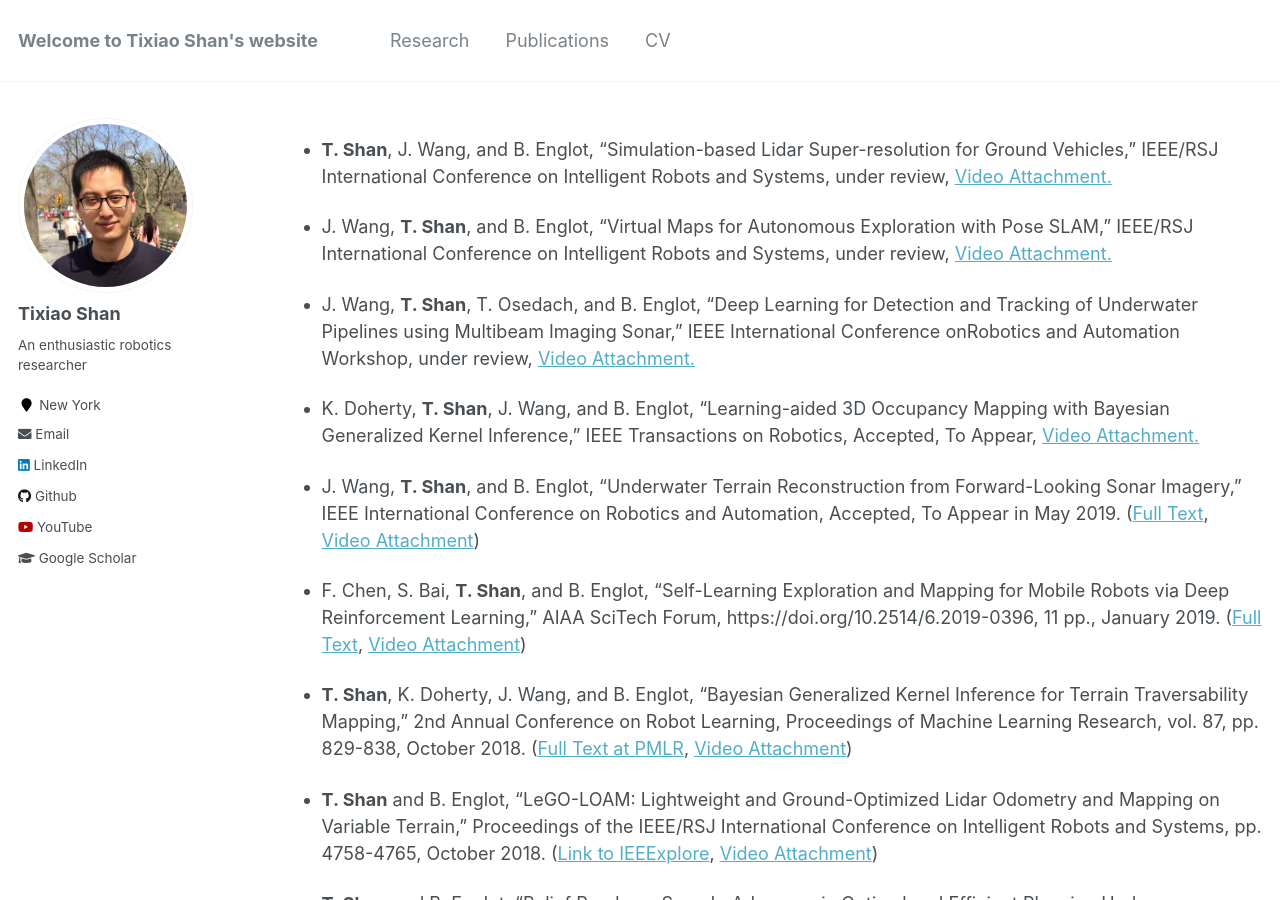
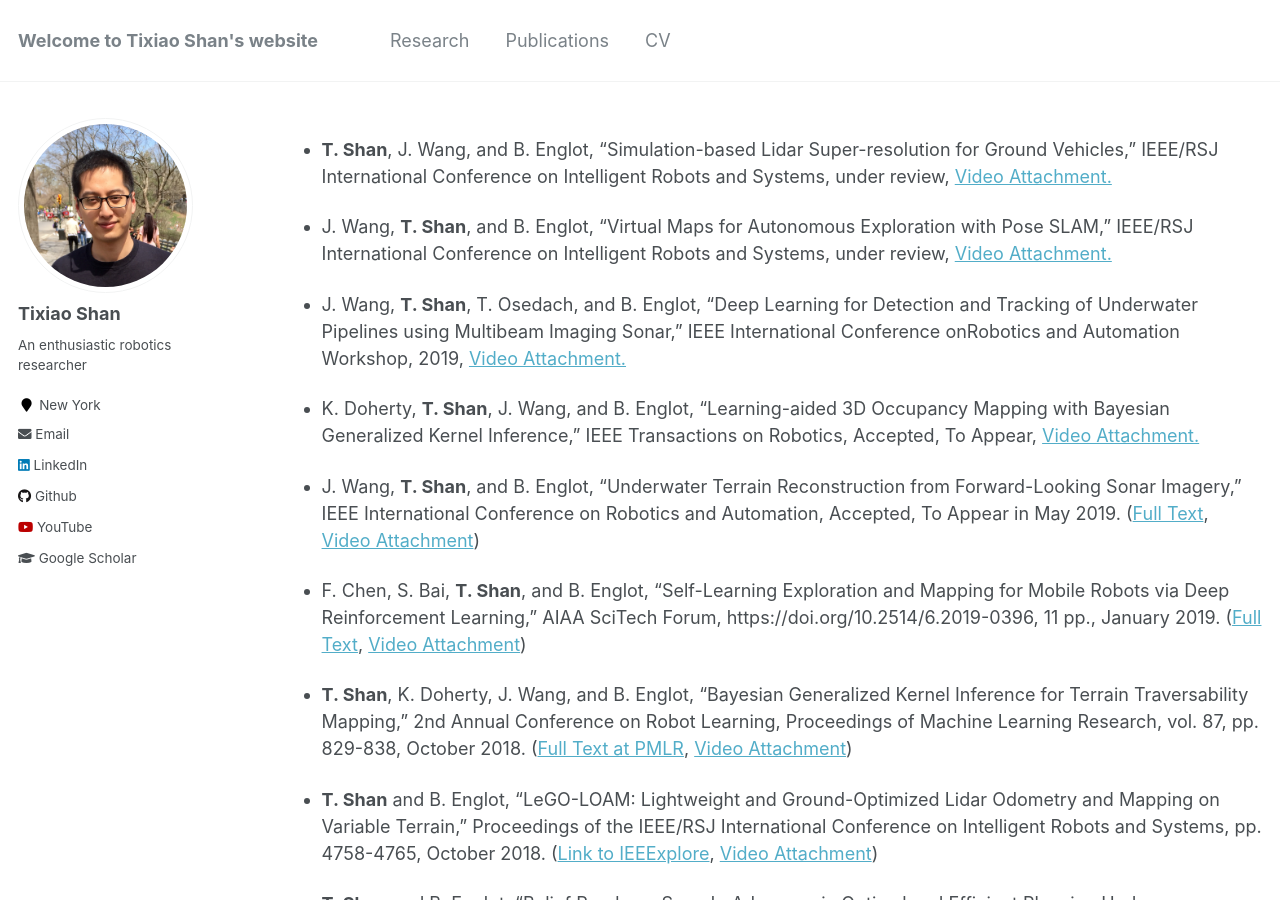
Before and after one commit to minxuanjun/tixiaoshan.github.io, a Jekyll site: the page built from _pages/publications.md, in a window 1280 px wide and 900 px high. Built offline with Jekyll 4.4.1, drawn with Linux system fonts in a browser that asks for light colours.

Commit message:
Update publications.md

```diff
--- a/_pages/publications.md
+++ b/_pages/publications.md
@@ -11,7 +11,7 @@ author_profile: true
 
 * J. Wang, **T. Shan**, and B. Englot, "Virtual Maps for Autonomous Exploration with Pose SLAM," IEEE/RSJ International Conference on Intelligent Robots and Systems, under review, [Video Attachment.](https://youtu.be/apZyhWtNyF0)
 
-* J. Wang, **T. Shan**, T. Osedach, and B. Englot, "Deep Learning for Detection and Tracking of Underwater Pipelines using Multibeam Imaging Sonar," IEEE International Conference onRobotics and Automation Workshop, under review, [Video Attachment.](https://www.youtube.com/watch?v=CDDewRptzrw)
+* J. Wang, **T. Shan**, T. Osedach, and B. Englot, "Deep Learning for Detection and Tracking of Underwater Pipelines using Multibeam Imaging Sonar," IEEE International Conference onRobotics and Automation Workshop, 2019, [Video Attachment.](https://www.youtube.com/watch?v=CDDewRptzrw)
 
 * K. Doherty, **T. Shan**, J. Wang, and B. Englot, "Learning-aided 3D Occupancy Mapping with Bayesian Generalized Kernel Inference," IEEE Transactions on Robotics, Accepted, To Appear, [Video Attachment.](https://youtu.be/SRXLMALpU20)
 
```
